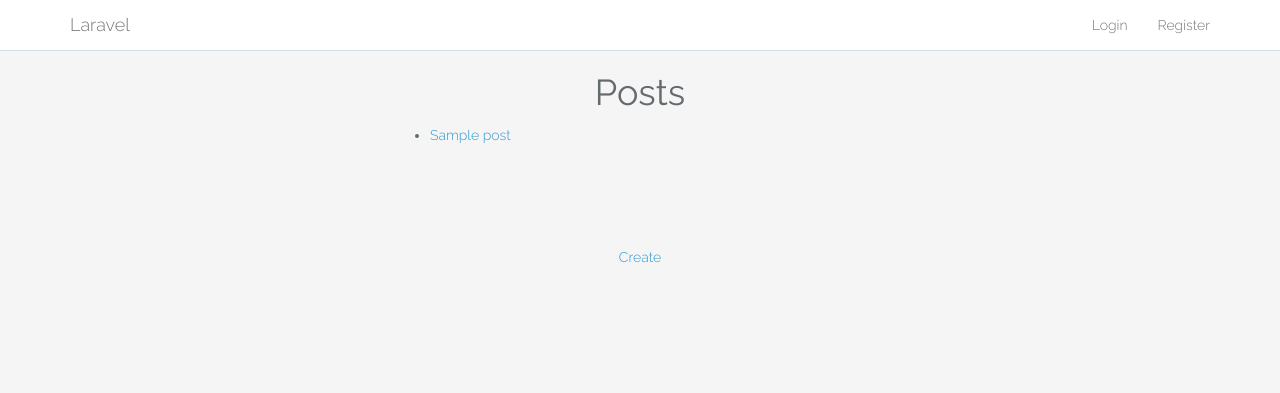
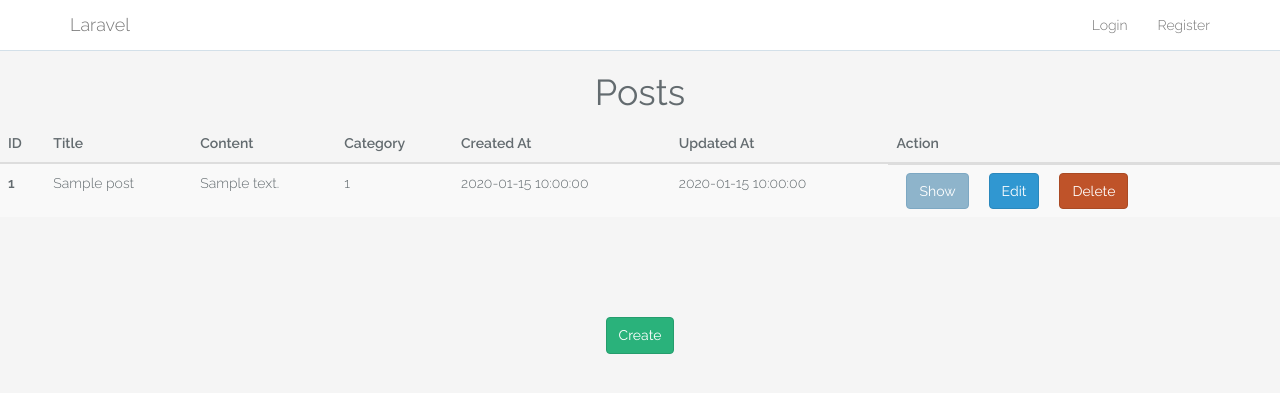
Before and after one commit to Djahil/phpBlog, a Laravel app: page /admin/posts in a window 1280 px wide. Shown: the top 393 px of the page. Run offline with Laravel 8, Linux system fonts and the light colour scheme; tables that the repository leaves empty hold one stand-in row (values such as "Sample post"); settings files or empty folders that the repository lacks are supplied; some libraries are stand-ins or nearby versions.

Commit message:
Creation Tableau et nouvelles fonctionnalités

```diff
--- a/app/Http/Controllers/AdminController.php
+++ b/app/Http/Controllers/AdminController.php
@@ -8,6 +8,6 @@ use Illuminate\Http\Request;
 class AdminController extends Controller
 {
     public function index(){
-        return view ('admin.index');
+        return view('admin.index');
     }
 }
--- a/app/Http/Controllers/AdminPostsController.php
+++ b/app/Http/Controllers/AdminPostsController.php
@@ -51,7 +51,8 @@ class AdminPostsController extends Controller
 //        $User->posts()->save($Post);
 
         // On redirige vers la page index
-        return redirect()->route("posts.index");
+        return redirect()->route("posts.index")->with('success', 'Votre post a bien été crée');
+
     }
 
     /**
--- a/composer.json
+++ b/composer.json
@@ -8,7 +8,8 @@
         "php": ">=5.6.4",
         "laravel/framework": "5.4.*",
         "laravel/tinker": "~1.0",
-        "laravelcollective/html": "^5.4.0"
+        "laravelcollective/html": "^5.4.0",
+        "twbs/bootstrap": "^4.1"
     },
     "require-dev": {
         "fzaninotto/faker": "~1.4",
--- a/resources/views/admin/posts/index.blade.php
+++ b/resources/views/admin/posts/index.blade.php
@@ -4,17 +4,63 @@
 
     <h1 style="text-align: center">Posts</h1>
 
-    <ul style="display: grid; margin:auto;  width: 500px;">
-        {{-- A chaque tour de boucle, tu vas créer un élement LI avec le titre du post et
-        un lien qui redirige vers la page show de ce post --}}
+    {{--<ul style="display: grid; margin:auto;  width: 500px;">--}}
+        {{-- A chaque tour de boucle, tu vas créer un élement LI avec le titre du post et--}}
+        {{--un lien qui redirige vers la page show de ce post --}}
+        {{--@foreach($Posts as $post)--}}
+            {{--<li><a href ="{{route("posts.show", $post->id)}}">{{$post->title}}</a></li>--}}
+        {{--@endforeach--}}
+    {{--</ul>--}}
+
+    <table class="table table-striped" style="width: 1500px;margin: auto;">
+        <thead>
+            <tr>
+                <th scope="col">ID</th>
+                <th scope="col">Title</th>
+                <th scope="col">Content</th>
+                <th scope="col">Category</th>
+                <th scope="col">Created At</th>
+                <th scope="col">Updated At</th>
+                <th scope="col">Action</th>
+            </tr>
+        </thead>
+        <tbody>
         @foreach($Posts as $post)
-            <li><a href ="{{route("posts.show", $post->id)}}">{{$post->title}}</a></li>
+            <tr>
+                <th scope="row">{{ $post->id }}</th>
+                <td>{{ $post->title }}</td>
+                <td>{{ $post->content }}</td>
+                <td>{{ $post->category_id }}</td>
+                <td>{{ $post->created_at }}</td>
+                <td>{{ $post->updated_at }}</td>
+                <td style="display: flex;" class="action">
+                    <a href="{{route("posts.show", $post->id)}}" style="margin: 0 10px;">
+                        <button type="button" class="btn btn-info">Show</button>
+                    </a>
+                    <a href="{{route("posts.edit", $post->id)}}" style="margin: 0 10px;">
+                        <button type="button" class="btn btn-primary">Edit</button>
+                    </a>
+                    {!! Form::open(["method" => "DELETE", "action" => ["AdminPostsController@destroy", $post->id], 'style'=>'margin: 0 10px;']) !!}
+
+                        {!! Form::submit("Delete", ["class" => "btn btn-danger"]) !!}
+
+                    {!! Form::close() !!}
+                </td>
+            </tr>
         @endforeach
-    </ul>
+        </tbody>
+    </table>
 
     <div style="text-align: center; margin-top: 100px;">
-        <a href="{{route("posts.create")}}">Create</a>
+        <a href="{{route("posts.create")}}">
+            <button type="button" class="btn btn-success">Create</button>
+        </a>
         {{--<a href="{{route("posts.category")}}">Categories</a>--}}
     </div>
 
+    {{--@include('flash-message')--}}
+
+
+    {{--@yield('content')--}}
+
 @stop
--- a/resources/views/home.blade.php
+++ b/resources/views/home.blade.php
@@ -13,7 +13,6 @@
                             {{ session('status') }}
                         </div>
                     @endif
-
                     You are logged in!
                 </div>
             </div>
--- a/resources/views/layouts/app.blade.php
+++ b/resources/views/layouts/app.blade.php
@@ -12,6 +12,7 @@
 
     <!-- Styles -->
     <link href="{{ asset('css/app.css') }}" rel="stylesheet">
+
 
     <style>
         html, body {
@@ -69,6 +70,10 @@
             margin-top: 10px;
             margin-bottom: 10px;
         }
+
+        tbody ~ tr ~ td.action {
+            border-top: none !important;
+        }
     </style>
 
 </head>
@@ -87,9 +92,11 @@
                     </button>
 
                     <!-- Branding Image -->
+                    {{--@if (Auth::user()->isAdmin())--}}
                     <a class="navbar-brand" href="{{ url('/') }}">
                         {{ config('app.name', 'Laravel') }}
                     </a>
+                    {{--@endif--}}
                 </div>
 
                 <div class="collapse navbar-collapse" id="app-navbar-collapse">
--- a/routes/web.php
+++ b/routes/web.php
@@ -10,42 +10,38 @@
 | contains the "web" middleware group. Now create something great!
 |
 */
-
-Route::get('/', function () {
-    return view('welcome');
-});
-
-Route::resource('/admin/categories', 'AdminCategoriesController');
-
 /*
  * Route vers la homepage de la section utilisateur
  */
 Route::get('/', 'HomeController@home');
+
 
 /*
  * Route vers la homepage de la section utilisateur
  */
 Route::get('/admin', 'AdminController@index');
 
+Route::resource('/admin/categories', 'AdminCategoriesController');
+
 /*
  * Route vers la liste des posts de la section utilisateur
  */
-Route::get('posts', 'PostsController@index');
+Route::get('/posts', 'PostsController@index');
 
 /*
  * Route vers un post de la section utilisateur
  */
-Route::get('posts/show', 'PostsController@show');
+Route::get('/posts/show', 'PostsController@show');
 
 /*
  * Route vers le dashboard admin
  */
-Route::get('admin/posts', 'AdminPostsController@index')->name("index");
+Route::get('/admin/posts', 'AdminPostsController@index')->name("index");
 
 /*
  * Route vers les comments de la section admin
  */
-Route::resource('admin/comments', 'AdminCommentsController', ['only'=>[
+Route::resource('/admin/comments', 'AdminCommentsController', ['only'=>[
     'index',
     'edit',
     'destroy'
@@ -54,12 +50,12 @@ Route::resource('admin/comments', 'AdminCommentsController', ['only'=>[
 /*
  * Route vers les users de la section admin
  */
-Route::resource('admin/users', 'AdminUsersController');
+Route::resource('/admin/users', 'AdminUsersController');
 
 /*
  * Route vers les posts de la section admin
  */
-Route::resource('admin/posts', 'AdminPostsController');
+Route::resource('/admin/posts', 'AdminPostsController');
 
 Auth::routes();
 
```
Also changed, not shown: app/Http/Controllers/HomeController.php (+7 -2 lines), app/Http/Middleware/isAdmin.php (added, +20 -0 lines), resources/views/flash-message.blade.php (added, +44 -0 lines), 1 other file.
